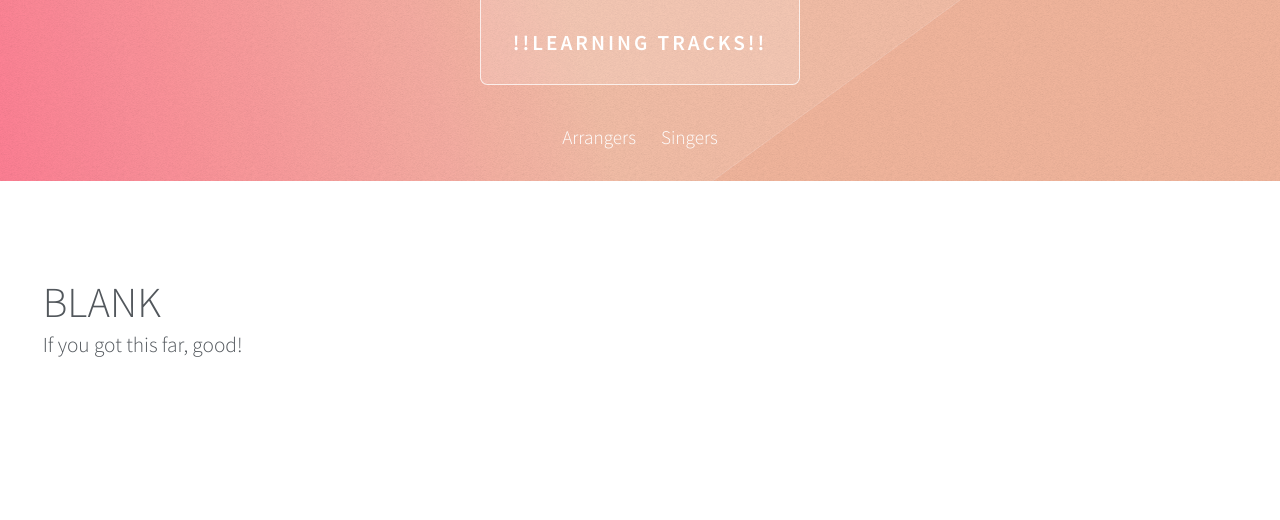
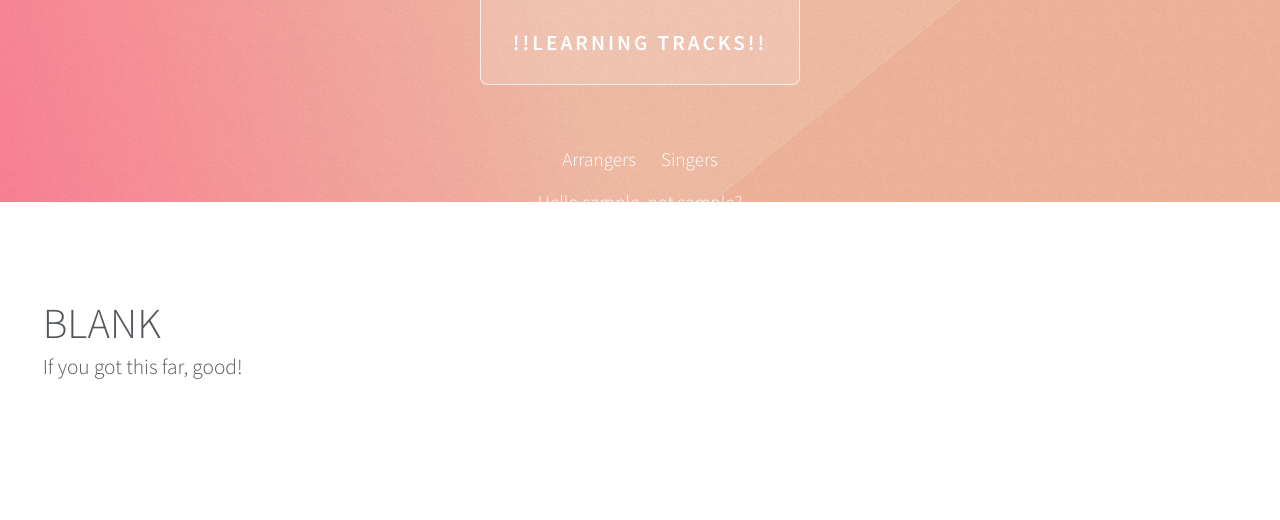
Before and after one commit to kj800x/ACappella, a Django app: page /arranger/ in a window 1280 px wide. Shown: the top 520 px of the page. Run offline with Django 3.2, Linux system fonts and the light colour scheme; the visitor is signed in with stand-in values (Sample User, id 1).

Commit message:
began work on including the 'User, not user logout?' into the layout

```diff
--- a/templates/arrangerhome.html
+++ b/templates/arrangerhome.html
@@ -1,6 +1,6 @@
 {% extends 'basetemplate.html' %}
 
-{% block title %}{{user.name}}{% endblock title %}
+{% block title %}{{user.get_username}}{% endblock title %}
 
 {% block contenttitle %}BLANK{% endblock %}
 
--- a/templates/basetemplate.html
+++ b/templates/basetemplate.html
@@ -26,7 +26,7 @@
 	<body class="no-sidebar">
 
 		<!-- Header Wrapper -->
-			<div id="header-wrapper">
+			<div id="header-wrapper" style="padding-top:6em;">
 
 				<!-- Header -->
 					<div id="header" class="container">
@@ -43,9 +43,14 @@
 									<li class="break" />
 									<li>
 										<a href="/findgroup">Singers</a>
-									</li>
+									</li>{% if user %}
+								  <br />
+									<li>
+										<span>Hello {{user.get_username}}, <a href="/accounts/logout">not {{user.get_username}}?</a></span>
+									</li>{% endif %}
 								</ul>
 							</nav>
+
 
 					</div>
 
```
